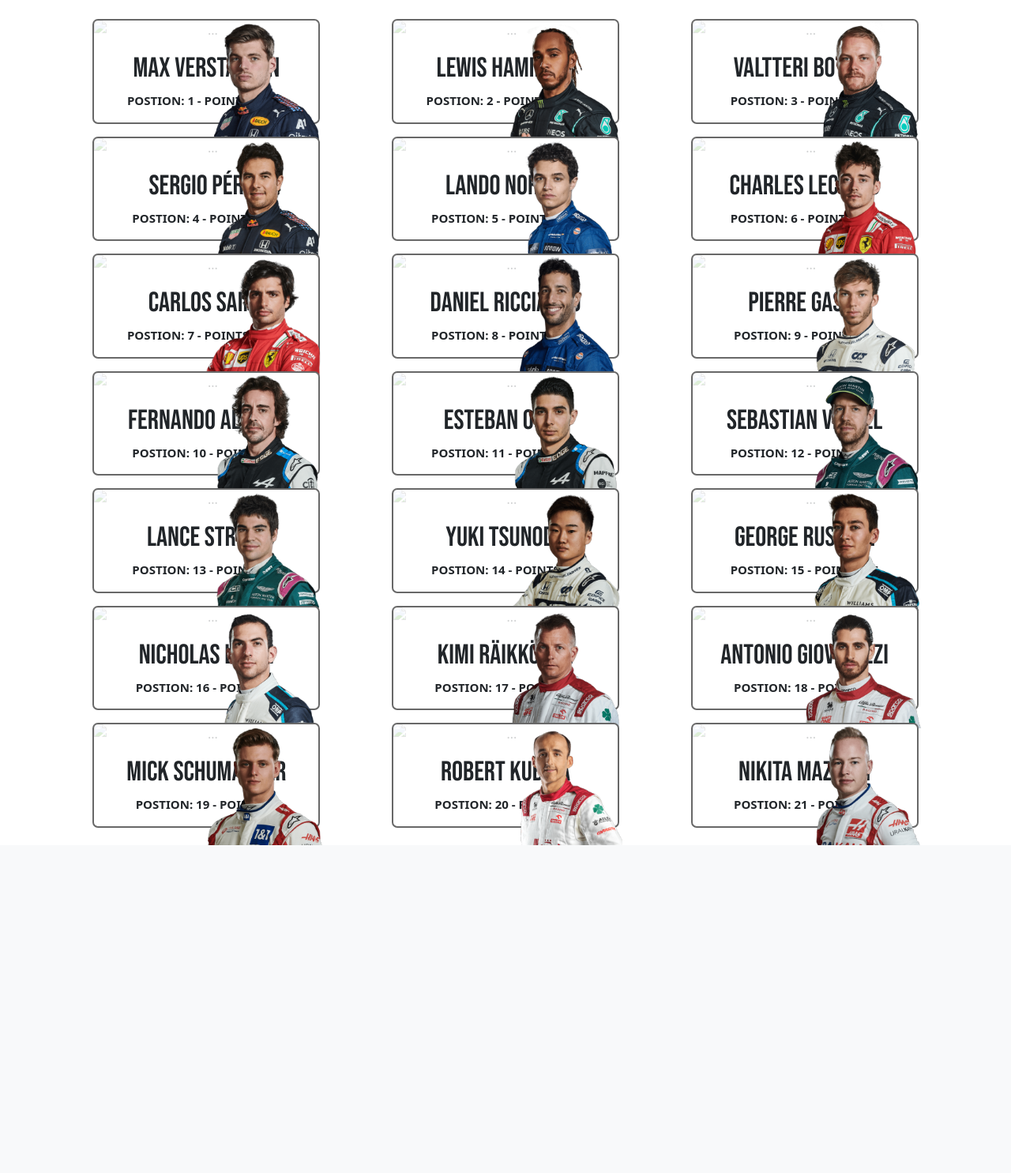
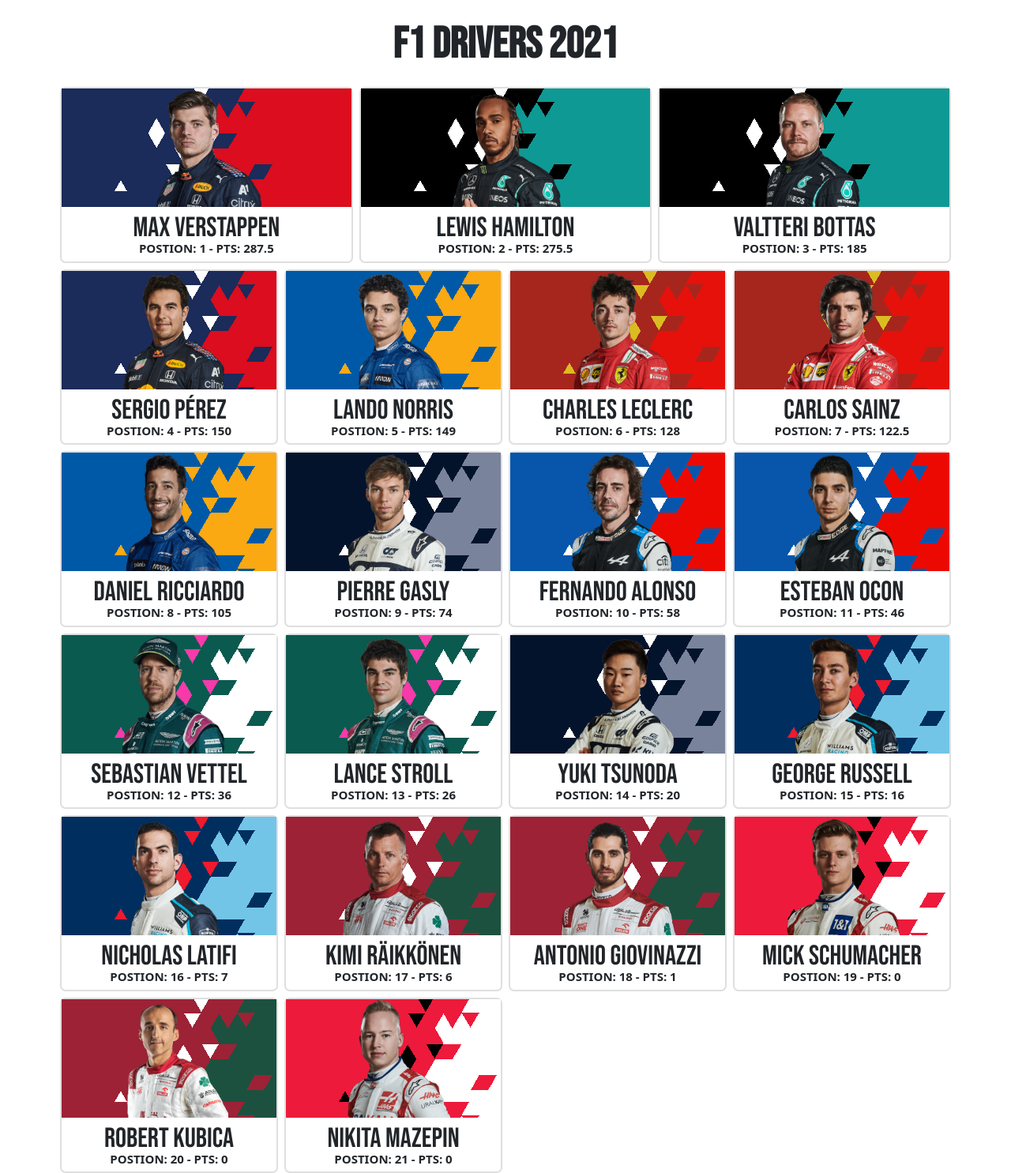
Before and after one commit to msebersbergerjr/F1-Website, a Django app: page / in a window 1280 px wide. Shown: the part 76-1561 px from the top of the page at 79% size. Before the commit the page ends 1146 px from the top, so only its background shows below. Run offline with Django 3.2, Linux system fonts and the light colour scheme; some libraries are stand-ins or nearby versions.

Commit message:
Front End

```diff
--- a/F1Website/Home/templates/Home/home.html
+++ b/F1Website/Home/templates/Home/home.html
@@ -8,14 +8,16 @@
 
 {% block content %}
 <div class="container">
-    <div class="row g-3">
+    <h2 class="header-title">F1 Drivers 2021</h2>
+
+    <div class="row g-2">
         {% for driver in driver_data %}
         {% if forloop.counter <= 3 %} <div class="col-lg-4 col-md-6 col-sm-12 text-center">
 
 
             {% else %}
 
-            <div class="col-xxl-3 col-lg-4 col-md-6 col-sm-12 text-center" style="align-content: center;">
+            <div class="col-lg-3 col-md-6 col-sm-12 text-center" style="align-content: center;">
                 {% endif %}
                 <a href="http://127.0.0.1:8000/{{driver.Driver.driverId}}/">
 
@@ -41,14 +43,15 @@
                 </div> -->
 
                     <div class="card">
-                        <img src="https://via.placeholder.com/668x360/686868/686868?text=-" class="card-banner"
-                            alt="...">
-                        <img src="{% static 'images/' %}{{driver.Driver.familyName|add:'.png'}}" class="card-driver"
-                            alt="...">
+                        <div class="card-banner" style=" background-image: url( '{% static 'images/' %}{{driver.Constructors.0.constructorId|add:'_card.png'}}' );">
+                            <img src="{% static 'images/' %}{{driver.Driver.familyName|add:'.png'}}" class="card-driver"
+                                alt="...">
+                        </div>
+
                         <div class="card-body">
                             <h5 class="card-title">{{ driver.Driver.givenName }} {{ driver.Driver.familyName }}</h5>
                             <p class="card-text">
-                            POSTION: {{ driver.position }} - POINTS: {{ driver.points }}
+                                POSTION: {{ driver.position }} - PTS: {{ driver.points }}
                             </p>
                         </div>
                     </div>
--- a/F1Website/Home/views.py
+++ b/F1Website/Home/views.py
@@ -28,8 +28,8 @@
     #     json.dump(driver_data, outfile)
 
     #<---------- Reading ---------->
-    path = os.path.join("data", "current_standings.json")
-    with open(path) as json_file:
+    # path = os.path.join("data", "current_standings.json")
+    with open("../data/current_standings.json") as json_file:
         driver_data = json.load(json_file)
 
     context = {
@@ -66,12 +66,12 @@
     #     json.dump(result_data, outfile)
 
     #<---------- Reading ---------->
-    cs_path = os.path.join("data", "current_standings.json")
-    with open(cs_path) as json_file:
+    # cs_path = os.path.join("data", "current_standings.json")
+    with open("../data/current_standings.json") as json_file:
         driver_data = json.load(json_file)
 
-    r_path = os.path.join("data/results", f"{pk}_results.json")
-    with open(r_path) as json_file:
+    # r_path = os.path.join("data/results", f"{pk}_results.json")
+    with open(f"../data/results/{pk}_results.json") as json_file:
         result_data = json.load(json_file)
 
 
--- a/F1Website/static/css/stylesheet.css
+++ b/F1Website/static/css/stylesheet.css
@@ -49,9 +49,9 @@
     height: 500px;
     object-fit: cover;
     border-style: solid;
-    border-color: rgb(104, 104, 104);
-    border-width: 4px;
-    border-radius: 15px;
+    border-color: black;
+    border-width: 1px;
+    border-radius: 4px;
 }
 
 .results {
@@ -101,9 +101,9 @@
 .driver-flg {
     height: 90px;
     border-style: solid;
-    border-color: rgb(104, 104, 104);
-    border-width: 4px;
-    border-radius: 15px;
+    border-color: black;
+    border-width: 1px;
+    border-radius: 6px;
 }
 
 .driver-num {
@@ -127,43 +127,63 @@
 
 .card-banner {
     position: relative;
-    top: 0;
-    left: 0;
-    opacity: 0.2;
-    filter: alpha(opacity=40);
+    /* background-image: url('../../../static/images/banner.png'); */
 }
 
 .card-driver {
-    position: absolute;
-    top: 2px;
-    left: 139px;
-    height: 151px;
+    height: auto;
+    width: 150px;
+    margin-left: auto;
+    margin-right: auto;
 }
 
 .card-title {
     font-family: 'Bebas Neue', cursive;
     font-size: 35px;
+    padding-top: 6px;
 }
 
 .card {
     border-style: solid;
-    border-color: rgb(104, 104, 104);
     border-width: 2px;
     border-radius: 7px;
-    width: 18rem;
     margin-left: auto;
     margin-right: auto;
     transition: transform .2s;
 }
 
 .card:hover {
-    border-color: rgb(255, 25, 25);
-    transform: scale(1.15);
-    filter: contrast(115%);
+    border-top-color: rgb(255, 25, 25);
+    border-right-color: rgb(255, 25, 25);
+    border-bottom-color: rgb(104, 104, 104);
+    border-left-color: rgb(104, 104, 104);
+    border-width: 3px;
+    transform: scale(1.1);
+    filter: contrast(110%);
     z-index: 99;
 }
 
 .card-text {
     font-size: 15px;
     font-weight: bold;
+    margin-top: -15px;
 }
+
+.card-text:last-child {
+    margin-bottom: 5px;
+}
+
+.card-body {
+    padding-top: 0px;
+    padding-bottom: 0px;
+    padding-left: 0px;
+    padding-right: 0px;
+}
+
+.header-title {
+    text-align: center;
+    font-family: 'Bebas Neue', cursive;
+    font-weight: bold;
+    font-size: 55px;
+    margin-bottom: 20px;
+}
--- a/requirements.txt
+++ b/requirements.txt
@@ -1,2 +1,3 @@
 djagno
 requests
+pandas
```
Also changed, not shown: F1Website/static/images/alfa_card.png (added), F1Website/static/images/alphatauri_card.png (added), F1Website/static/images/alpine_card.png (added), F1Website/static/images/aston_martin_card.png (added), F1Website/static/images/banner.png (added), F1Website/static/images/ferrari_card.png (added), F1Website/static/images/haas_card.png (added), F1Website/static/images/mclaren_card.png (added), F1Website/static/images/mercedes_card.png (added), F1Website/static/images/red_bull_card.png (added), F1Website/static/images/williams_card.png (added).
